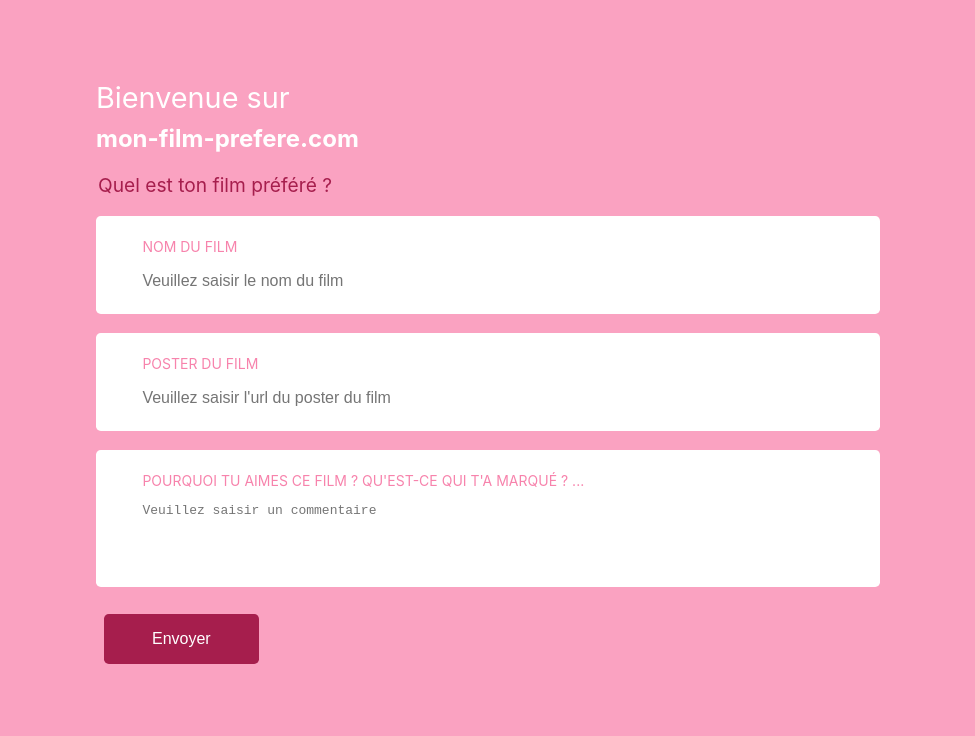
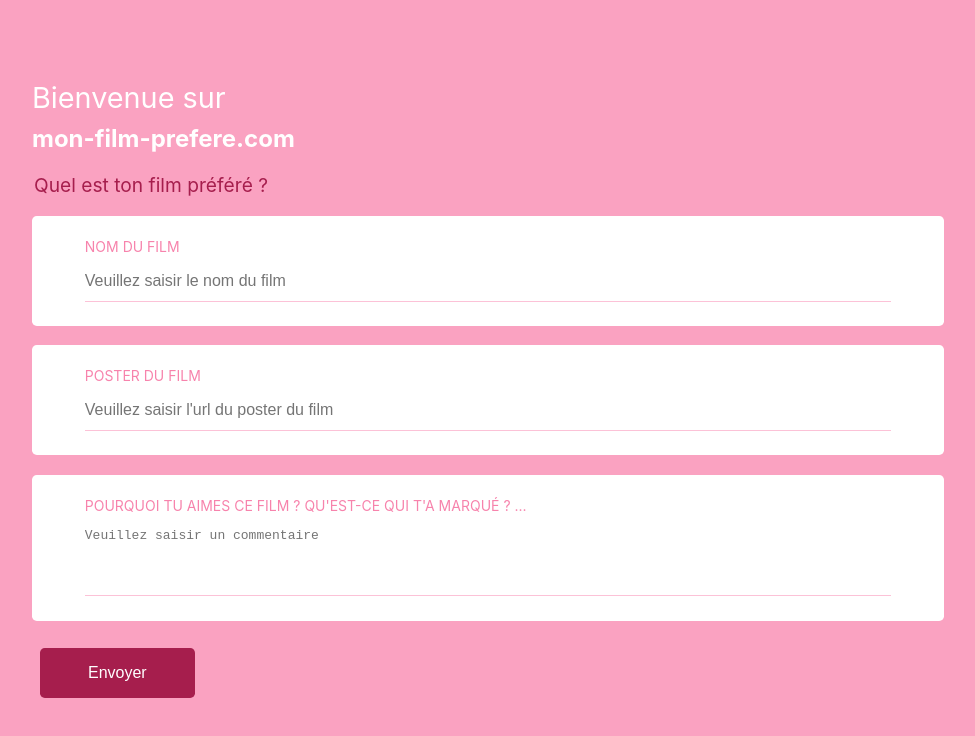
Before and after one commit to siK-s/React-13-Challenge, a React (Create React App) app: page / in a window 1280 px wide. Shown: the top 736 px of the page, without its empty margins (160-1135 px from the left). Built offline with nearby package versions, Linux system fonts and the light colour scheme.

Commit message:
Modification de la mise en forme

```diff
--- a/src/components/FormMovie/FormMovie.css
+++ b/src/components/FormMovie/FormMovie.css
@@ -12,7 +12,7 @@ h2 span {
     line-height: 1.8;
 }
 .FormMovie {
-    width: 60%;
+    width: 70%;
     margin: 0 auto;
 }
 fieldset {
@@ -38,7 +38,6 @@ legend {
     display: inline-block;
     width: 90%;
     text-align: left;
-    border: none;
 }
 .form-data input:focus, .form-data textarea:focus {
     outline: none;
@@ -51,9 +50,13 @@ legend {
     color: #f783ac;
 }
 .form-data input[type='text'], .form-data textarea {
-    margin: 0.5em auto;
-    padding: .5em;
+    margin: 0.5em 0em 1em 0em;
+    padding: .5em 0em .7em 0em;
     font-size: 1em;
+    border-top: 0;
+    border-right: 0;
+    border-left: 0;
+    border-bottom: 1px solid #fcc2d7;
 }
 .form-data textarea {
     min-height: 4.5em;
```
